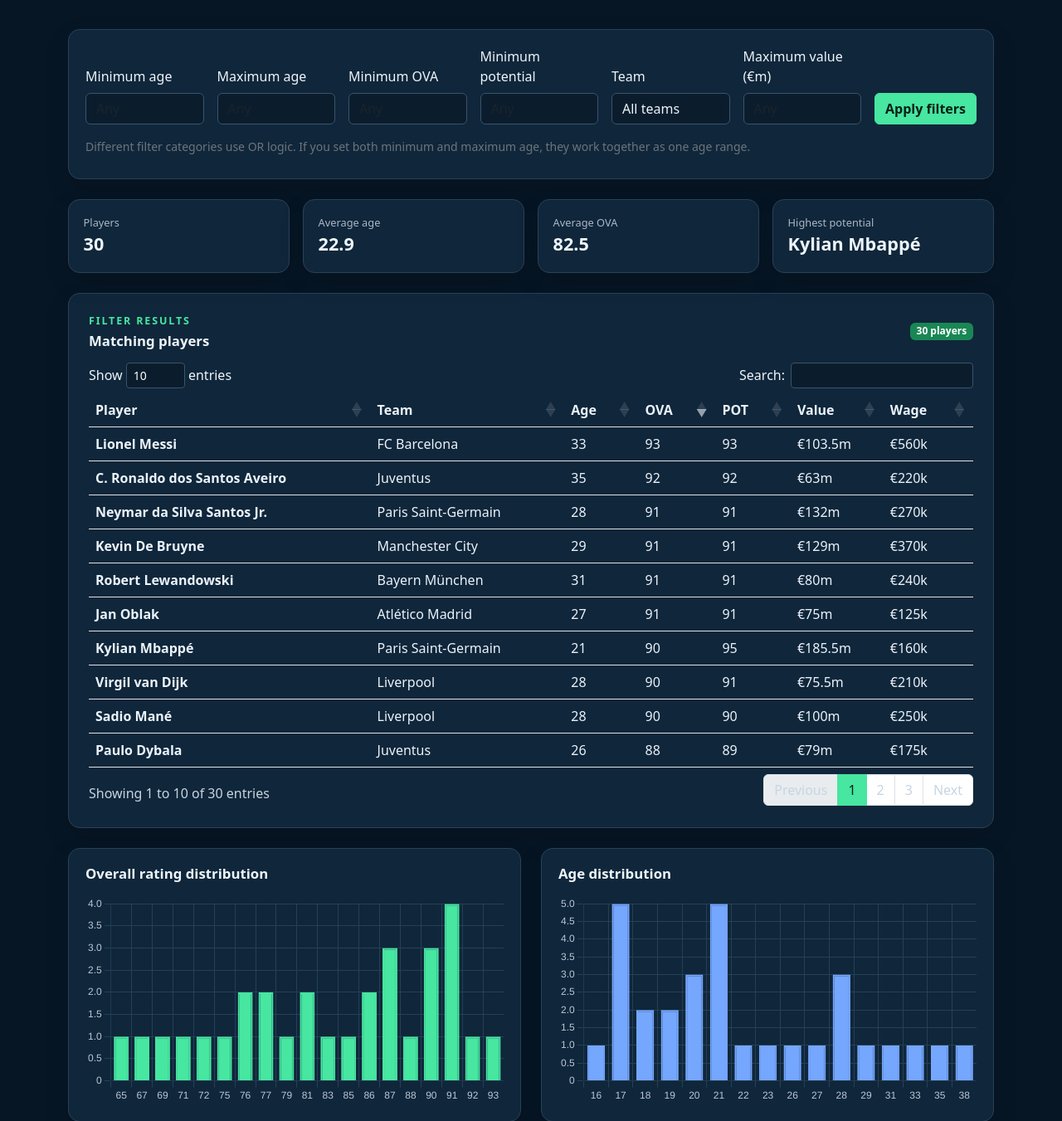
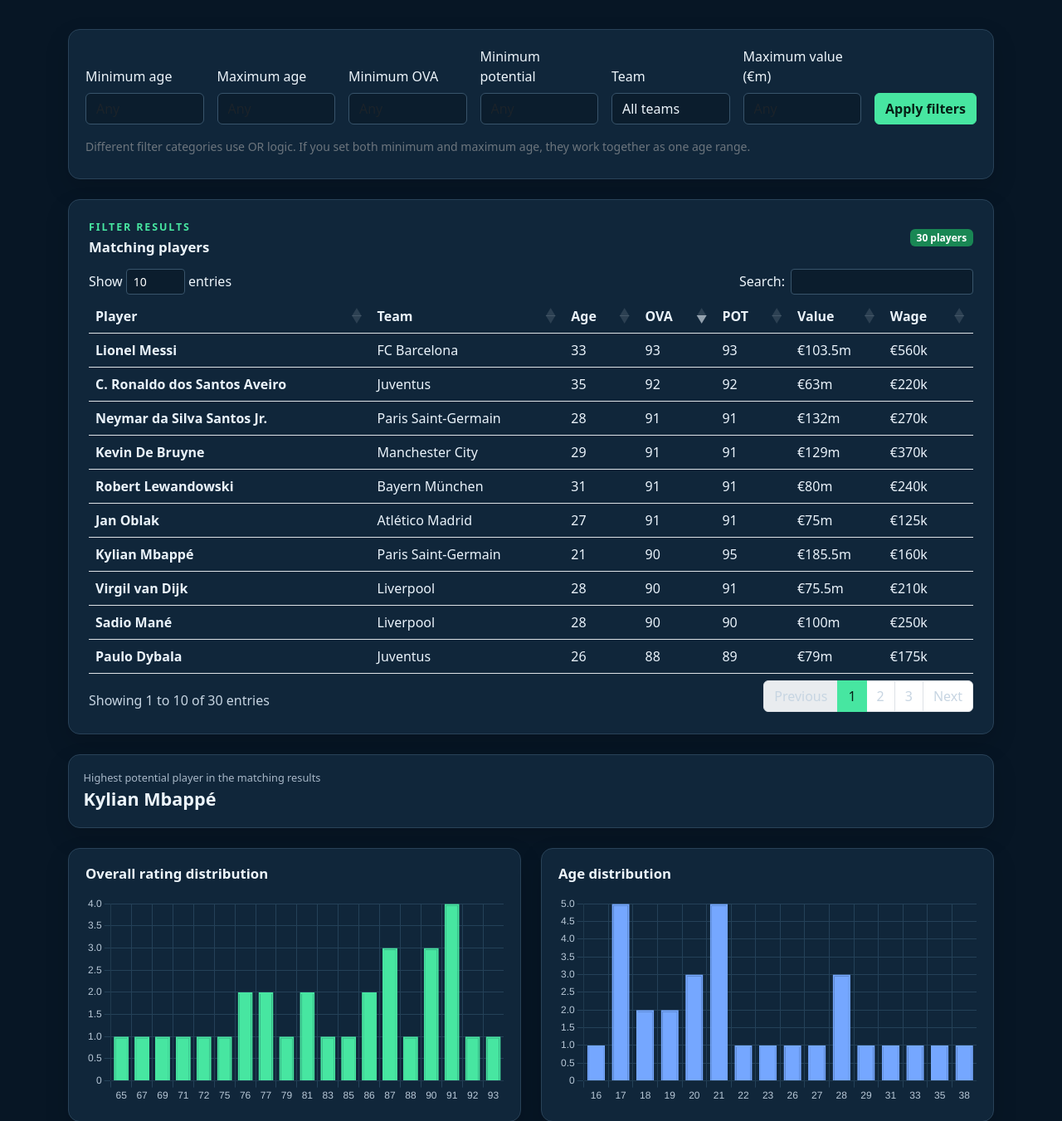
Before and after one commit to MysterioROCKY/FIFA_Scout_Flask_Dashboard, a Flask app: page / in a window 1280 px wide. Shown: the part 277-1628 px from the top of the page at 83% size. Run offline with Flask 3, Linux system fonts and the light colour scheme; some libraries are stand-ins or nearby versions.

Commit message:
Move highest potential result below matching table

```diff
--- a/templates/index.html
+++ b/templates/index.html
@@ -11,8 +11,9 @@
     <div class="col-md"><label class="form-label">Maximum value (€m)</label><input id="max_value" class="form-control" type="number" min="0" max="1000" placeholder="Any"></div>
     <div class="col-md-auto"><button id="applyFilters" class="btn btn-accent w-100">Apply filters</button></div>
   </div><p class="text-secondary small mt-3 mb-0">Different filter categories use OR logic. If you set both minimum and maximum age, they work together as one age range.</p><p id="filterError" class="text-warning small mt-2 mb-0"></p></section>
-  <div class="row g-3 mb-4"><div class="col-6 col-lg-3"><div class="metric"><span>Players</span><strong id="metricCount">—</strong></div></div><div class="col-6 col-lg-3"><div class="metric"><span>Average age</span><strong id="metricAge">—</strong></div></div><div class="col-6 col-lg-3"><div class="metric"><span>Average OVA</span><strong id="metricOva">—</strong></div></div><div class="col-6 col-lg-3"><div class="metric"><span>Highest potential</span><strong id="metricPotential">—</strong></div></div></div>
   <section class="card-shell p-4 mb-4"><div class="d-flex justify-content-between align-items-center gap-3 mb-3"><div><p class="eyebrow mb-1">FILTER RESULTS</p><h2 class="mb-0">Matching players</h2></div><span id="matchingCount" class="badge text-bg-success">—</span></div><p id="matchingMessage" class="text-warning mb-3 d-none"></p><div class="table-responsive"><table id="matchingTable" class="table table-hover align-middle w-100"><thead><tr><th>Player</th><th>Team</th><th>Age</th><th>OVA</th><th>POT</th><th>Value</th><th>Wage</th></tr></thead><tbody></tbody></table></div></section>
+  <section class="metric mb-4"><span>Highest potential player in the matching results</span><strong id="metricPotential">—</strong></section>
   <div class="row g-4"><div class="col-lg-6"><div class="chart-card"><h2>Overall rating distribution</h2><canvas id="ovaChart"></canvas></div></div><div class="col-lg-6"><div class="chart-card"><h2>Age distribution</h2><canvas id="ageChart"></canvas></div></div><div class="col-lg-7"><div class="chart-card"><h2>Overall vs potential</h2><canvas id="scatterChart"></canvas></div></div><div class="col-lg-5"><div class="chart-card"><h2>Top potential</h2><canvas id="potentialChart"></canvas></div></div><div class="col-lg-12"><div class="chart-card"><h2>Top market value (€m)</h2><canvas id="valueChart"></canvas></div></div></div>
+  <div class="row g-3 mt-1"><div class="col-6 col-lg-4"><div class="metric"><span>Players</span><strong id="metricCount">—</strong></div></div><div class="col-6 col-lg-4"><div class="metric"><span>Average age</span><strong id="metricAge">—</strong></div></div><div class="col-12 col-lg-4"><div class="metric"><span>Average OVA</span><strong id="metricOva">—</strong></div></div></div>
 </div>
 {% endblock %}{% block scripts %}<script src="{{ url_for('static', filename='js/dashboard.js') }}"></script>{% endblock %}
```
